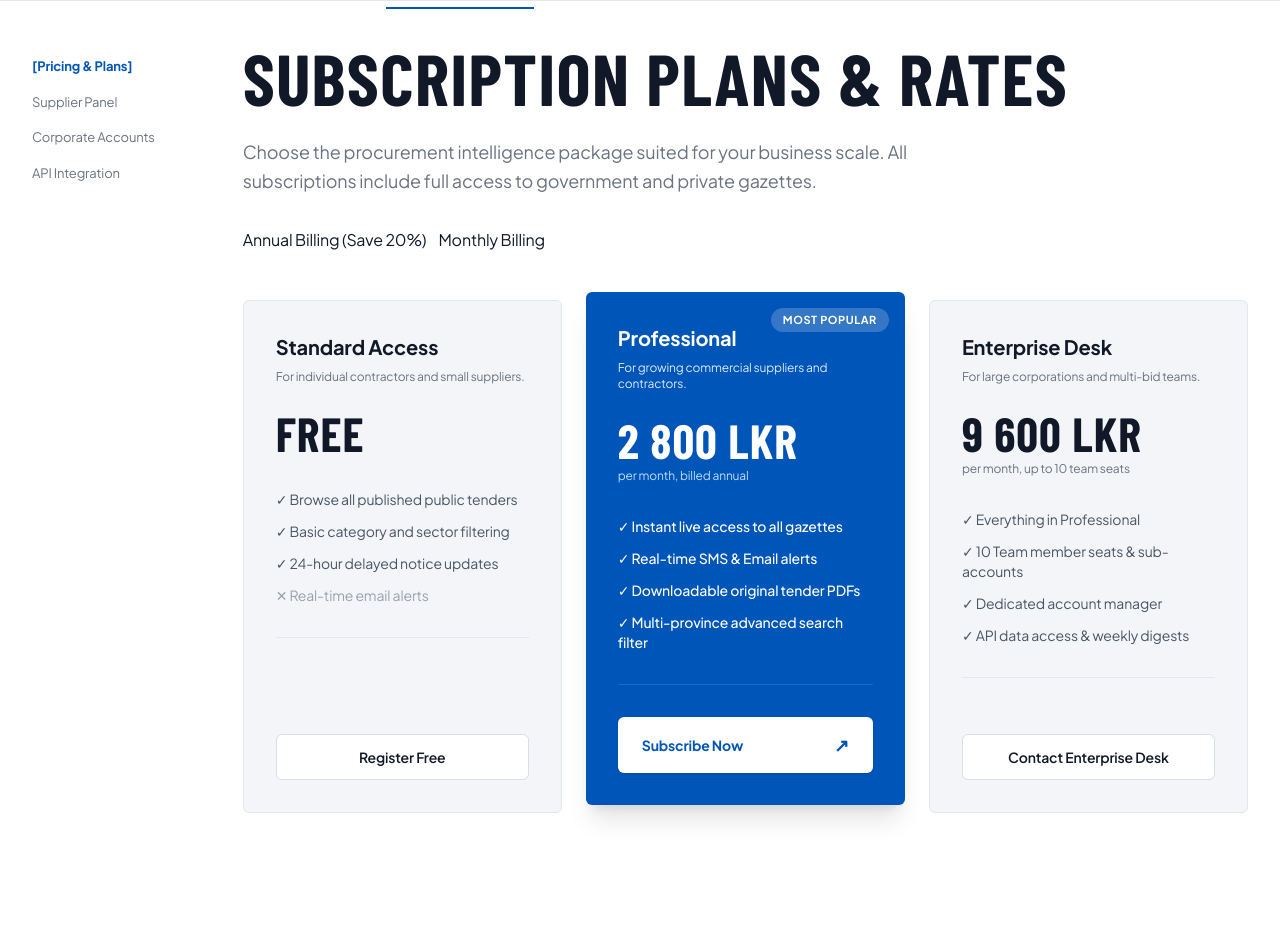
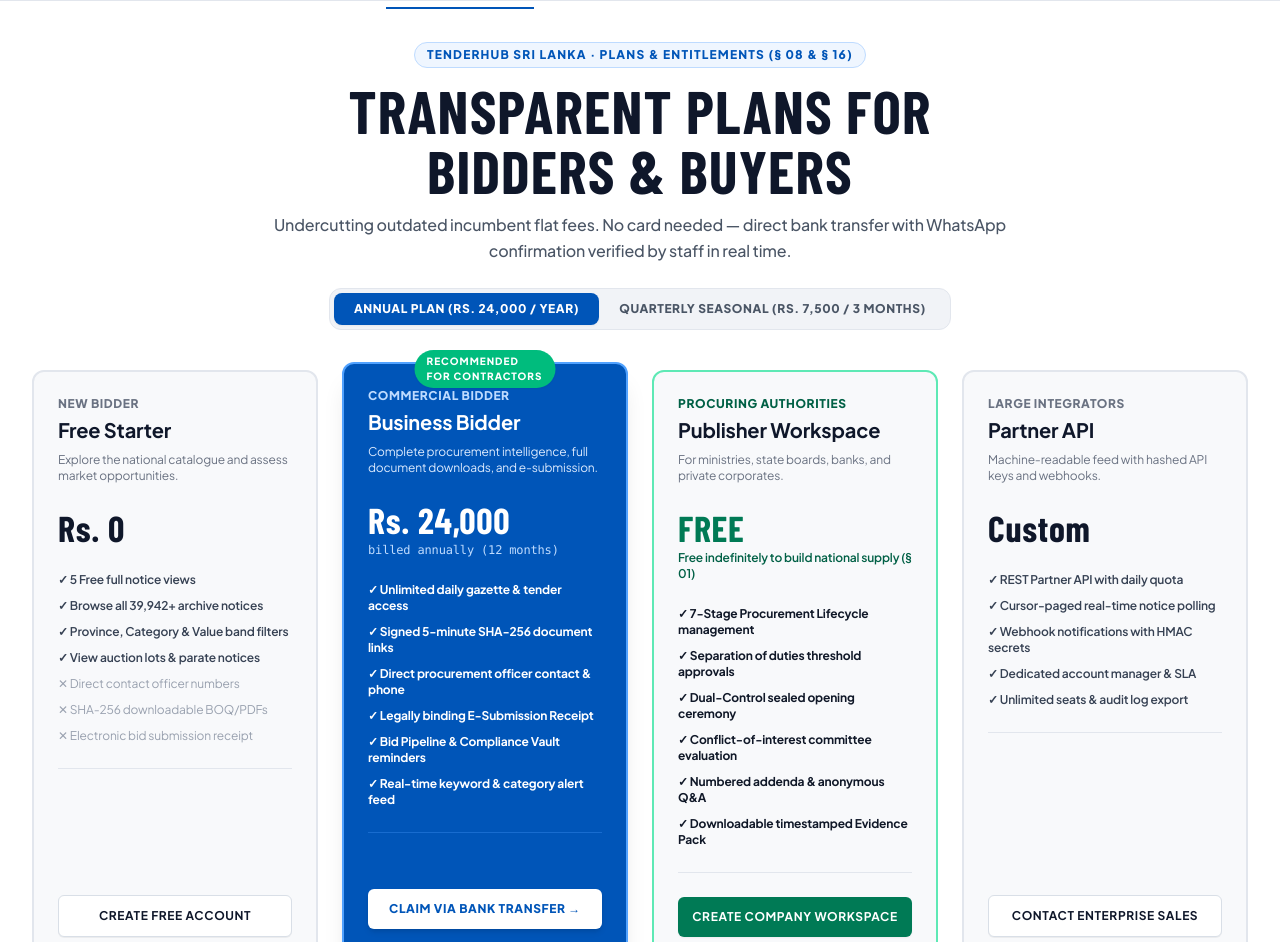
Before and after one commit to WAH-ISHAN/tender, a Next.js app in the folder web/: page /subscriber-pricing in a window 1280 px wide. Shown: the part 80-1022 px from the top of the page. Built offline with nearby package versions, Linux system fonts and the light colour scheme; a web font is replaced by a local one.

Commit message:
feat(pricing): complete TenderHub Rev 3.0 bank transfer claim and plans specification

```diff
--- a/web/src/app/(public)/subscriber-pricing/page.tsx
+++ b/web/src/app/(public)/subscriber-pricing/page.tsx
@@ -3,136 +3,282 @@
 import Link from "next/link";
 
 export default function PricingPage() {
-  const [billingCycle, setBillingCycle] = useState<"annual" | "monthly">("annual");
+  const [billingCycle, setBillingCycle] = useState<"annual" | "quarterly">("annual");
+  const [showBankClaim, setShowBankClaim] = useState(false);
+  const [claimSubmitted, setClaimSubmitted] = useState(false);
 
   return (
     <div className="max-w-[1680px] mx-auto px-4 sm:px-6 lg:px-8 py-10">
-      <div className="grid grid-cols-1 lg:grid-cols-12 gap-8 lg:gap-12 items-start">
 
-        {/* Left Subnav */}
-        <aside className="lg:col-span-2 hidden lg:flex flex-col gap-4 pt-4 text-[13px] text-[#6B7280]">
-          <Link href="#" className="text-[#0055B8] font-bold">[Pricing &amp; Plans]</Link>
-          <Link href="#" className="hover:text-[#0055B8] transition-colors">Supplier Panel</Link>
-          <Link href="#" className="hover:text-[#0055B8] transition-colors">Corporate Accounts</Link>
-          <Link href="#" className="hover:text-[#0055B8] transition-colors">API Integration</Link>
-        </aside>
-
-        {/* Main Content */}
-        <main className="lg:col-span-10">
-          <h1 className="font-display text-5xl sm:text-6xl md:text-7xl font-black text-[#111827] uppercase leading-none mb-6">
-            SUBSCRIPTION PLANS &amp; RATES
+      {/* Header */}
+      <header className="mb-10 text-center max-w-3xl mx-auto">
+        <span className="text-xs font-extrabold uppercase tracking-widest text-[#0055B8] bg-blue-50 border border-blue-200 px-3 py-1 rounded-full mb-3 inline-block">
+          TENDERHUB SRI LANKA · PLANS &amp; ENTITLEMENTS (§ 08 &amp; § 16)
+        </span>
+        <h1 className="font-display text-4xl sm:text-5xl lg:text-6xl font-black text-[#0F172A] uppercase tracking-tight mb-3">
+          TRANSPARENT PLANS FOR BIDDERS &amp; BUYERS
         </h1>
-          <p className="text-lg text-[#6B7280] max-w-3xl mb-8 font-normal leading-relaxed">
-            Choose the procurement intelligence package suited for your business scale. All subscriptions include full access to government and private gazettes.
+        <p className="text-sm sm:text-base text-gray-600 font-medium leading-relaxed">
+          Undercutting outdated incumbent flat fees. No card needed — direct bank transfer with WhatsApp confirmation verified by staff in real time.
         </p>
 
-          {/* Billing Toggle Pills */}
-          <div className="flex gap-3 mb-12">
+        {/* Term Toggle Pills (§ 16) */}
+        <div className="inline-flex p-1 bg-[#F1F3F7] rounded-xl border border-[#E2E6ED] mt-6">
           <button
             onClick={() => setBillingCycle("annual")}
-              className={`pill-tab ${billingCycle === "annual" ? "active" : ""}`}
+            className={`px-5 py-2 text-xs font-extrabold rounded-lg transition-all uppercase tracking-wider ${
+              billingCycle === "annual" ? "bg-[#0055B8] text-white shadow-xs" : "text-gray-600 hover:text-black"
+            }`}
           >
-              Annual Billing (Save 20%)
+            Annual Plan (Rs. 24,000 / Year)
           </button>
           <button
-              onClick={() => setBillingCycle("monthly")}
-              className={`pill-tab ${billingCycle === "monthly" ? "active" : ""}`}
+            onClick={() => setBillingCycle("quarterly")}
+            className={`px-5 py-2 text-xs font-extrabold rounded-lg transition-all uppercase tracking-wider ${
+              billingCycle === "quarterly" ? "bg-[#0055B8] text-white shadow-xs" : "text-gray-600 hover:text-black"
+            }`}
           >
-              Monthly Billing
+            Quarterly Seasonal (Rs. 7,500 / 3 Months)
           </button>
         </div>
+      </header>
 
-          {/* 3 Tier Cards Grid */}
-          <div className="grid grid-cols-1 md:grid-cols-3 gap-6 mb-16 items-stretch">
+      {/* 4 Plan Cards Matrix (§ 08) */}
+      <div className="grid grid-cols-1 md:grid-cols-2 lg:grid-cols-4 gap-6 mb-16 items-stretch">
 
-            {/* Free Tier */}
-            <div className="bg-[#F3F5F8] p-8 rounded-md flex flex-col justify-between border border-[#E2E6ED]">
+        {/* 1. Free Guest / Tier */}
+        <div className="bg-[#F8F9FB] p-6 rounded-xl flex flex-col justify-between border-2 border-[#E2E6ED]">
           <div>
-                <h3 className="text-xl font-bold text-[#111827] mb-2">Standard Access</h3>
-                <p className="text-xs text-gray-500 mb-6">For individual contractors and small suppliers.</p>
-                <div className="font-display text-4xl lg:text-5xl font-black text-[#111827] mb-8">
-                  FREE
+            <div className="text-xs font-extrabold text-gray-500 uppercase tracking-wider mb-1">New Bidder</div>
+            <h3 className="text-xl font-bold text-[#0F172A] mb-2">Free Starter</h3>
+            <p className="text-xs text-gray-500 mb-6">Explore the national catalogue and assess market opportunities.</p>
+
+            <div className="font-display text-4xl font-black text-[#0F172A] mb-6">
+              Rs. 0
             </div>
 
-                <ul className="text-sm text-gray-600 flex flex-col gap-3 pb-8 border-b border-[#E2E6ED]">
-                  <li className="flex items-center gap-2">✓ Browse all published public tenders</li>
-                  <li className="flex items-center gap-2">✓ Basic category and sector filtering</li>
-                  <li className="flex items-center gap-2">✓ 24-hour delayed notice updates</li>
-                  <li className="flex items-center gap-2 text-gray-400">✕ Real-time email alerts</li>
+            <ul className="text-xs text-gray-700 flex flex-col gap-2.5 pb-6 border-b border-[#E2E6ED]">
+              <li className="flex items-center gap-2 font-semibold">✓ 5 Free full notice views</li>
+              <li className="flex items-center gap-2 font-semibold">✓ Browse all 39,942+ archive notices</li>
+              <li className="flex items-center gap-2 font-semibold">✓ Province, Category &amp; Value band filters</li>
+              <li className="flex items-center gap-2 font-semibold">✓ View auction lots &amp; parate notices</li>
+              <li className="flex items-center gap-2 text-gray-400">✕ Direct contact officer numbers</li>
+              <li className="flex items-center gap-2 text-gray-400">✕ SHA-256 downloadable BOQ/PDFs</li>
+              <li className="flex items-center gap-2 text-gray-400">✕ Electronic bid submission receipt</li>
             </ul>
           </div>
 
           <Link
             href="/register"
-                className="mt-8 w-full block text-center py-3 bg-white border border-[#D9DFE7] hover:border-[#0055B8] hover:text-[#0055B8] text-[#111827] font-semibold text-sm rounded-md transition-colors"
+            className="mt-6 w-full block text-center py-3 bg-white border border-[#D9DFE7] hover:border-[#0055B8] hover:text-[#0055B8] text-[#0F172A] font-bold text-xs rounded-md transition-colors uppercase tracking-wider shadow-2xs"
           >
-                Register Free
+            Create Free Account
           </Link>
         </div>
 
-            {/* Professional Tier (Solid Blue Highlighted Card!) */}
-            <div className="bg-[#0055B8] text-white p-8 rounded-md flex flex-col justify-between shadow-xl relative md:-translate-y-2">
-              <div className="absolute top-4 right-4 bg-white/20 text-white text-[11px] font-bold uppercase tracking-wider py-1 px-3 rounded-full">
-                Most Popular
+        {/* 2. Business Bidder (Solid Blue Highlight Card) (§ 08 & § 16) */}
+        <div className="bg-[#0055B8] text-white p-6 rounded-xl flex flex-col justify-between shadow-xl relative lg:-translate-y-2 border-2 border-blue-400">
+          <div className="absolute -top-3.5 left-1/2 -translate-x-1/2 bg-emerald-500 text-white text-[10px] font-black uppercase tracking-widest py-1 px-3 rounded-full shadow-xs">
+            RECOMMENDED FOR CONTRACTORS
           </div>
 
           <div>
-                <h3 className="text-xl font-bold text-white mb-2">Professional</h3>
-                <p className="text-xs text-blue-100 mb-6">For growing commercial suppliers and contractors.</p>
-                <div className="font-display text-4xl lg:text-5xl font-black text-white mb-1">
-                  {billingCycle === "annual" ? "2 800 LKR" : "3 500 LKR"}
+            <div className="text-xs font-extrabold text-blue-200 uppercase tracking-wider mb-1">Commercial Bidder</div>
+            <h3 className="text-xl font-bold text-white mb-2">Business Bidder</h3>
+            <p className="text-xs text-blue-100 mb-6">Complete procurement intelligence, full document downloads, and e-submission.</p>
+
+            <div className="font-display text-4xl font-black text-white mb-0.5">
+              {billingCycle === "annual" ? "Rs. 24,000" : "Rs. 7,500"}
             </div>
-                <span className="text-xs text-blue-200 block mb-8">per month, billed {billingCycle}</span>
+            <span className="text-xs text-blue-200 block mb-6 font-mono">
+              billed {billingCycle === "annual" ? "annually (12 months)" : "quarterly (3 months)"}
+            </span>
 
-                <ul className="text-sm text-blue-100 flex flex-col gap-3 pb-8 border-b border-blue-400/30">
-                  <li className="flex items-center gap-2 text-white font-medium">✓ Instant live access to all gazettes</li>
-                  <li className="flex items-center gap-2 text-white font-medium">✓ Real-time SMS &amp; Email alerts</li>
-                  <li className="flex items-center gap-2 text-white font-medium">✓ Downloadable original tender PDFs</li>
-                  <li className="flex items-center gap-2 text-white font-medium">✓ Multi-province advanced search filter</li>
+            <ul className="text-xs text-blue-100 flex flex-col gap-2.5 pb-6 border-b border-blue-400/30">
+              <li className="flex items-center gap-2 text-white font-bold">✓ Unlimited daily gazette &amp; tender access</li>
+              <li className="flex items-center gap-2 text-white font-bold">✓ Signed 5-minute SHA-256 document links</li>
+              <li className="flex items-center gap-2 text-white font-bold">✓ Direct procurement officer contact &amp; phone</li>
+              <li className="flex items-center gap-2 text-white font-bold">✓ Legally binding E-Submission Receipt</li>
+              <li className="flex items-center gap-2 text-white font-bold">✓ Bid Pipeline &amp; Compliance Vault reminders</li>
+              <li className="flex items-center gap-2 text-white font-bold">✓ Real-time keyword &amp; category alert feed</li>
             </ul>
           </div>
 
-              <div className="mt-8">
+          <button
+            onClick={() => setShowBankClaim(true)}
+            className="mt-6 w-full block text-center py-3 bg-white text-[#0055B8] hover:bg-blue-50 font-black text-xs rounded-md transition-colors uppercase tracking-wider shadow-md"
+          >
+            Claim via Bank Transfer &rarr;
+          </button>
+        </div>
+
+        {/* 3. Publisher / Procuring Entity Tier (§ 01 The Moat) */}
+        <div className="bg-[#F8F9FB] p-6 rounded-xl flex flex-col justify-between border-2 border-emerald-300">
+          <div>
+            <div className="text-xs font-extrabold text-emerald-800 uppercase tracking-wider mb-1">Procuring Authorities</div>
+            <h3 className="text-xl font-bold text-[#0F172A] mb-2">Publisher Workspace</h3>
+            <p className="text-xs text-gray-500 mb-6">For ministries, state boards, banks, and private corporates.</p>
+
+            <div className="font-display text-4xl font-black text-emerald-700 mb-0.5">
+              FREE
+            </div>
+            <span className="text-xs text-emerald-800 font-semibold block mb-6">
+              Free indefinitely to build national supply (§ 01)
+            </span>
+
+            <ul className="text-xs text-gray-700 flex flex-col gap-2.5 pb-6 border-b border-[#E2E6ED]">
+              <li className="flex items-center gap-2 font-bold text-gray-900">✓ 7-Stage Procurement Lifecycle management</li>
+              <li className="flex items-center gap-2 font-bold text-gray-900">✓ Separation of duties threshold approvals</li>
+              <li className="flex items-center gap-2 font-bold text-gray-900">✓ Dual-Control sealed opening ceremony</li>
+              <li className="flex items-center gap-2 font-bold text-gray-900">✓ Conflict-of-interest committee evaluation</li>
+              <li className="flex items-center gap-2 font-bold text-gray-900">✓ Numbered addenda &amp; anonymous Q&amp;A</li>
+              <li className="flex items-center gap-2 font-bold text-gray-900">✓ Downloadable timestamped Evidence Pack</li>
+            </ul>
+          </div>
+
           <Link
             href="/register"
-                  className="w-full flex items-center justify-between px-6 py-3.5 bg-white text-[#0055B8] hover:bg-gray-100 font-bold text-sm rounded-md transition-colors shadow-sm"
+            className="mt-6 w-full block text-center py-3 bg-emerald-700 hover:bg-emerald-800 text-white font-bold text-xs rounded-md transition-colors uppercase tracking-wider shadow-xs"
           >
-                  <span>Subscribe Now</span>
-                  <span className="text-lg">↗</span>
+            Create Company Workspace
           </Link>
         </div>
+
+        {/* 4. Enterprise & Partner API Tier (§ 23) */}
+        <div className="bg-[#F8F9FB] p-6 rounded-xl flex flex-col justify-between border-2 border-[#E2E6ED]">
+          <div>
+            <div className="text-xs font-extrabold text-gray-500 uppercase tracking-wider mb-1">Large Integrators</div>
+            <h3 className="text-xl font-bold text-[#0F172A] mb-2">Partner API</h3>
+            <p className="text-xs text-gray-500 mb-6">Machine-readable feed with hashed API keys and webhooks.</p>
+
+            <div className="font-display text-4xl font-black text-[#0F172A] mb-6">
+              Custom
             </div>
 
-            {/* Corporate Tier */}
-            <div className="bg-[#F3F5F8] p-8 rounded-md flex flex-col justify-between border border-[#E2E6ED]">
-              <div>
-                <h3 className="text-xl font-bold text-[#111827] mb-2">Enterprise Desk</h3>
-                <p className="text-xs text-gray-500 mb-6">For large corporations and multi-bid teams.</p>
-                <div className="font-display text-4xl lg:text-5xl font-black text-[#111827] mb-1">
-                  {billingCycle === "annual" ? "9 600 LKR" : "12 000 LKR"}
-                </div>
-                <span className="text-xs text-gray-500 block mb-8">per month, up to 10 team seats</span>
-
-                <ul className="text-sm text-gray-600 flex flex-col gap-3 pb-8 border-b border-[#E2E6ED]">
-                  <li className="flex items-center gap-2">✓ Everything in Professional</li>
-                  <li className="flex items-center gap-2">✓ 10 Team member seats &amp; sub-accounts</li>
-                  <li className="flex items-center gap-2">✓ Dedicated account manager</li>
-                  <li className="flex items-center gap-2">✓ API data access &amp; weekly digests</li>
+            <ul className="text-xs text-gray-700 flex flex-col gap-2.5 pb-6 border-b border-[#E2E6ED]">
+              <li className="flex items-center gap-2 font-semibold">✓ REST Partner API with daily quota</li>
+              <li className="flex items-center gap-2 font-semibold">✓ Cursor-paged real-time notice polling</li>
+              <li className="flex items-center gap-2 font-semibold">✓ Webhook notifications with HMAC secrets</li>
+              <li className="flex items-center gap-2 font-semibold">✓ Dedicated account manager &amp; SLA</li>
+              <li className="flex items-center gap-2 font-semibold">✓ Unlimited seats &amp; audit log export</li>
             </ul>
           </div>
 
           <Link
             href="/contact-us"
-                className="mt-8 w-full block text-center py-3 bg-white border border-[#D9DFE7] hover:border-[#0055B8] hover:text-[#0055B8] text-[#111827] font-semibold text-sm rounded-md transition-colors"
+            className="mt-6 w-full block text-center py-3 bg-white border border-[#D9DFE7] hover:border-[#0055B8] hover:text-[#0055B8] text-[#0F172A] font-bold text-xs rounded-md transition-colors uppercase tracking-wider shadow-2xs"
           >
-                Contact Enterprise Desk
+            Contact Enterprise Sales
           </Link>
         </div>
 
       </div>
 
-        </main>
+      {/* Direct Bank Transfer Information Section (§ 16) */}
+      <section className="bg-white border-2 border-[#E2E6ED] rounded-xl p-8 max-w-4xl mx-auto shadow-xs">
+        <h3 className="text-xl font-black text-[#0F172A] uppercase mb-2">
+          How Bank Transfer Activation Works (§ 16)
+        </h3>
+        <p className="text-xs text-gray-600 mb-6">
+          Following standard Sri Lankan commercial practice, payments settle directly to our corporate bank account. Once you submit the claim below, staff verify statement records and activate your subscription in one audited transaction.
+        </p>
+
+        <div className="grid grid-cols-1 md:grid-cols-2 gap-4 bg-[#F8F9FB] p-5 rounded-lg border border-[#E2E6ED] mb-6 font-mono text-xs text-[#111827]">
+          <div>
+            <span className="text-gray-500 font-sans font-bold uppercase text-[10px] block mb-1">PRIMARY BANK ACCOUNT:</span>
+            <div>Bank: <strong>Bank of Ceylon (BOC)</strong></div>
+            <div>Account No: <strong>0081294821</strong></div>
+            <div>Branch: <strong>Corporate City Office, Colombo</strong></div>
+            <div>Account Name: <strong>TenderHub (Pvt) Ltd</strong></div>
           </div>
+          <div>
+            <span className="text-gray-500 font-sans font-bold uppercase text-[10px] block mb-1">SECONDARY BANK ACCOUNT:</span>
+            <div>Bank: <strong>Commercial Bank of Ceylon PLC</strong></div>
+            <div>Account No: <strong>1000847291</strong></div>
+            <div>Branch: <strong>Kollupitiya Branch</strong></div>
+            <div>Account Name: <strong>TenderHub (Pvt) Ltd</strong></div>
+          </div>
+        </div>
+
+        <div className="flex flex-wrap items-center justify-between gap-4 pt-4 border-t border-gray-200">
+          <div className="text-xs text-gray-600">
+            WhatsApp slip copy directly to: <strong className="text-gray-900">+94 77 388 7615</strong>
+          </div>
+          <button
+            onClick={() => setShowBankClaim(true)}
+            className="bg-[#0055B8] hover:bg-[#004394] text-white text-xs font-bold px-6 py-3 rounded-md uppercase tracking-wider shadow-xs"
+          >
+            Submit Transfer Claim Now &rarr;
+          </button>
+        </div>
+      </section>
+
+      {/* Interactive Bank Claim Modal (§ 16) */}
+      {showBankClaim && (
+        <div className="fixed inset-0 z-50 bg-black/60 backdrop-blur-xs flex items-center justify-center p-4 animate-fadeIn">
+          <div className="w-full max-w-lg bg-white rounded-xl shadow-2xl p-6 border border-gray-200">
+            <div className="flex items-center justify-between pb-3 border-b mb-4">
+              <h3 className="text-base font-black text-[#0F172A] uppercase">File Subscription Claim (§ 16)</h3>
+              <button onClick={() => setShowBankClaim(false)} className="text-gray-400 font-bold text-2xl">&times;</button>
+            </div>
+
+            {claimSubmitted ? (
+              <div className="text-center py-6">
+                <div className="w-12 h-12 bg-emerald-100 text-emerald-700 rounded-full flex items-center justify-center mx-auto mb-3 text-2xl font-bold">
+                  ✓
+                </div>
+                <h4 className="text-base font-bold text-gray-900 mb-1">Claim Registered in Staff Queue</h4>
+                <p className="text-xs text-gray-600 mb-4 leading-relaxed">
+                  Your slip reference has been registered. Staff will confirm with statement records and activate your subscription.
+                </p>
+                <button
+                  onClick={() => { setClaimSubmitted(false); setShowBankClaim(false); }}
+                  className="bg-[#0055B8] text-white text-xs font-bold px-4 py-2 rounded uppercase"
+                >
+                  Done
+                </button>
+              </div>
+            ) : (
+              <form onSubmit={(e) => { e.preventDefault(); setClaimSubmitted(true); }}>
+                <div className="space-y-3 mb-4 text-xs">
+                  <div>
+                    <label className="font-bold text-gray-700 block mb-1">Selected Plan</label>
+                    <select className="w-full bg-white border border-gray-300 rounded p-2 font-bold text-[#0055B8]">
+                      <option>Bidder Business Annual — Rs. 24,000 / 12 Months</option>
+                      <option>Bidder Business Quarterly — Rs. 7,500 / 3 Months</option>
+                    </select>
+                  </div>
+                  <div>
+                    <label className="font-bold text-gray-700 block mb-1">Bank Transferred From</label>
+                    <input type="text" placeholder="e.g. Commercial Bank / Sampath" required className="w-full border p-2 rounded" />
+                  </div>
+                  <div>
+                    <label className="font-bold text-gray-700 block mb-1">Slip Reference / Transaction ID</label>
+                    <input type="text" placeholder="e.g. TXN-8849102" required className="w-full border p-2 rounded font-mono" />
+                  </div>
+                  <div>
+                    <label className="font-bold text-gray-700 block mb-1">Confirmation Channel</label>
+                    <select className="w-full border p-2 rounded">
+                      <option>WhatsApp (+94 77 388 7615)</option>
+                      <option>Email Slip</option>
+                    </select>
+                  </div>
+                </div>
+
+                <div className="flex justify-end gap-2">
+                  <button type="button" onClick={() => setShowBankClaim(false)} className="px-4 py-2 text-xs font-bold text-gray-600">
+                    Cancel
+                  </button>
+                  <button type="submit" className="px-5 py-2 bg-[#0055B8] text-white text-xs font-bold rounded uppercase">
+                    Submit Claim &rarr;
+                  </button>
+                </div>
+              </form>
+            )}
+          </div>
+        </div>
+      )}
+
     </div>
   );
 }
```
Lines whose indentation alone changed are shown as unchanged.
